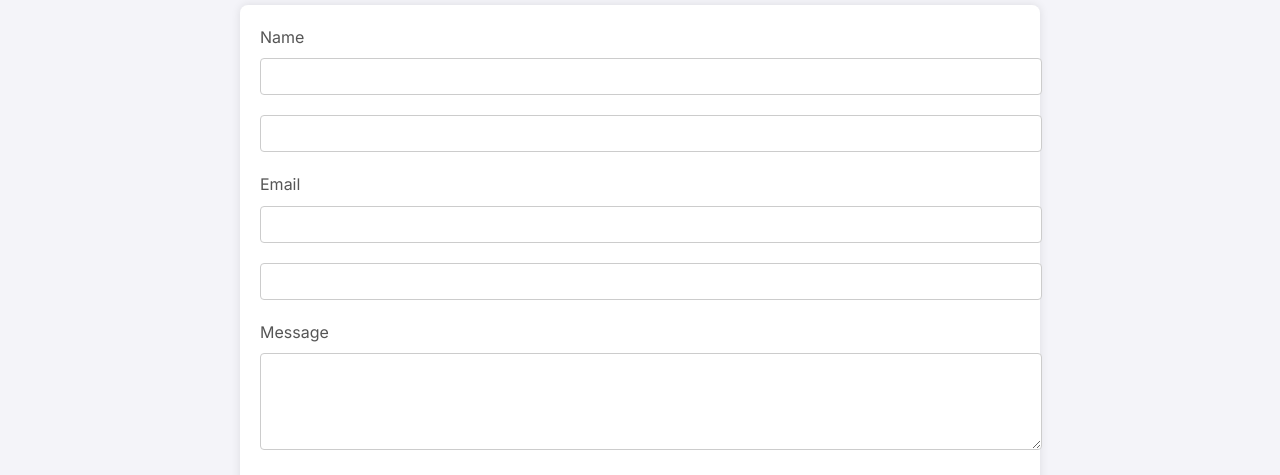
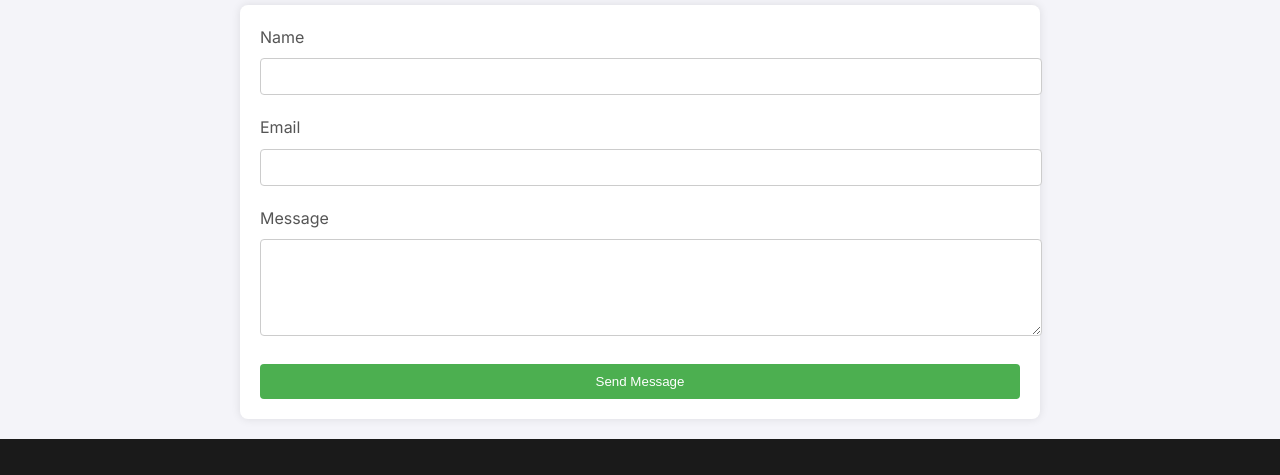
Before and after one commit to Tekaisa/Emery, a website: page Frontend/contact-us.html in a window 1280 px wide. Shown: the part 380-855 px from the top of the page. Drawn offline with Linux system fonts and the light colour scheme.

Commit message:
Fix ES module syntax issue

```diff
--- a/Frontend/contact-us.html
+++ b/Frontend/contact-us.html
@@ -93,12 +93,9 @@
         <form id="contactForm">
             <label for="name">Name</label>
             <input type="text" id="name" name="name" required>
-            <input type="text" id="name" name="name" required>
             <label for="email">Email</label>
             <input type="email" id="email" name="email" required>
-            <input type="email" id="email" name="email" required>
             <label for="message">Message</label>
-            <textarea id="message" name="message" rows="5" required></textarea>
             <textarea id="message" name="message" rows="5" required></textarea>
             <button type="submit">Send Message</button>
         </form>
```
